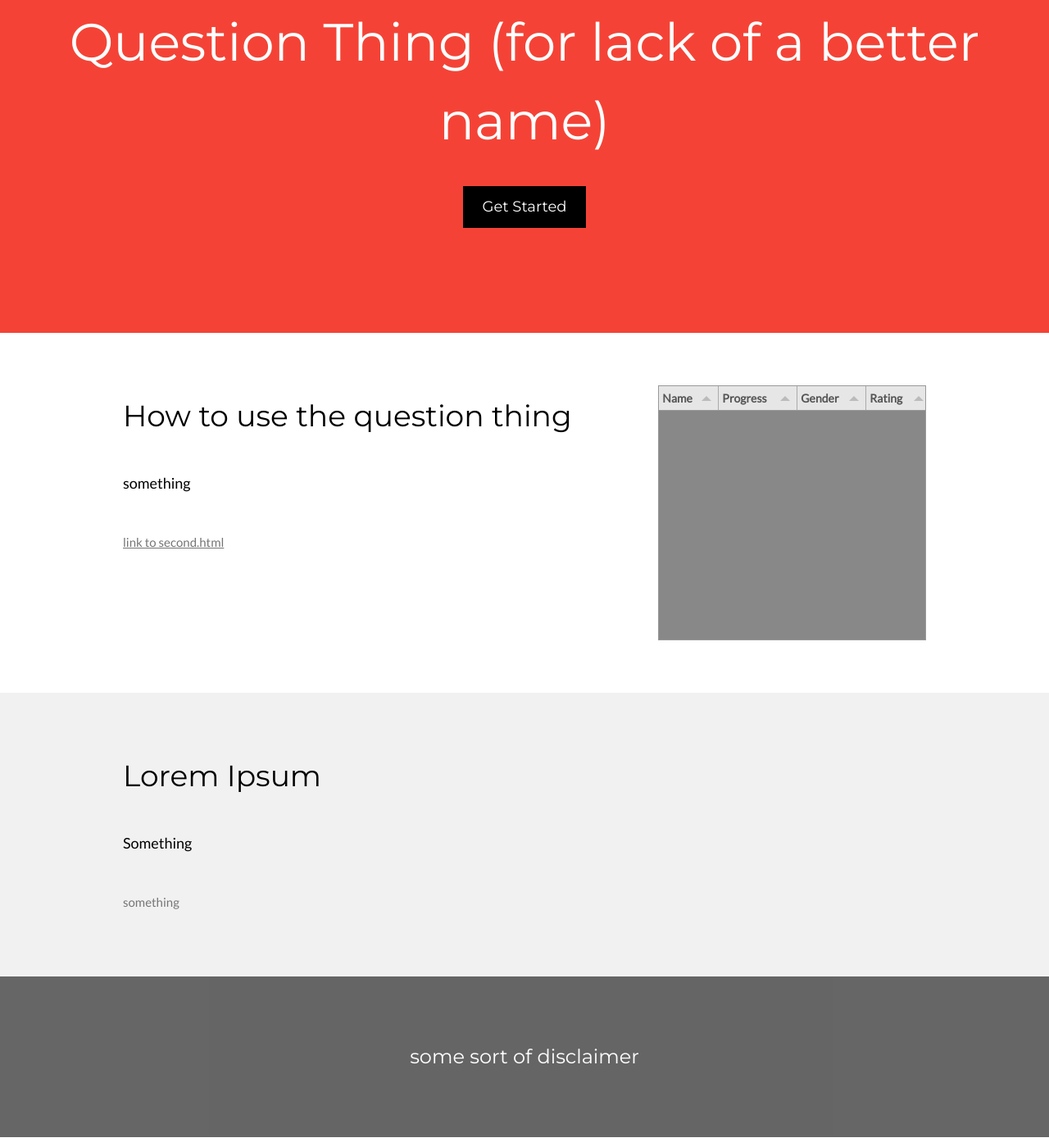
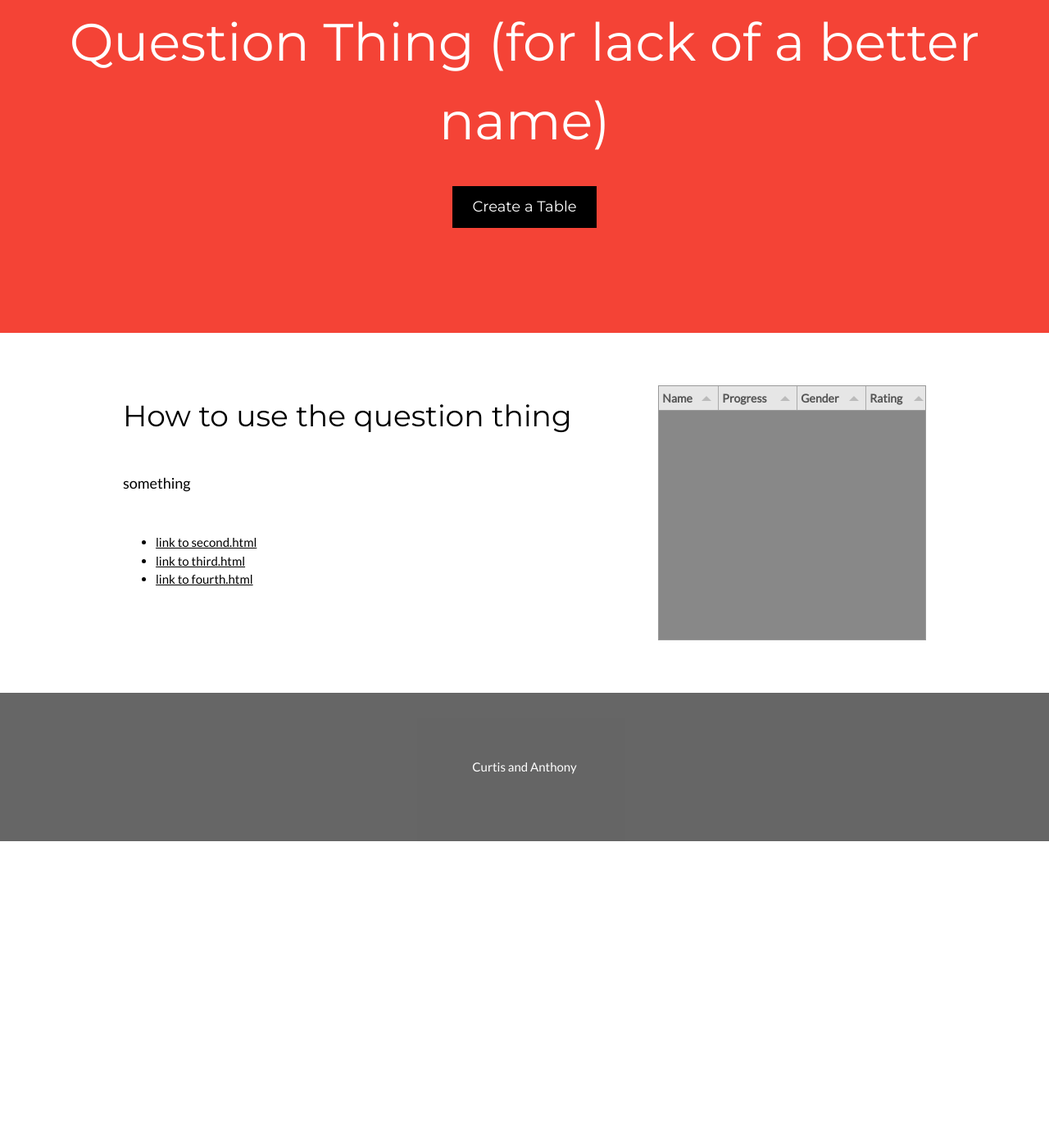
Before and after one commit to Curtisflo/questionthing, a plain HTML site: page index.html in a window 1280 px wide. Shown: the part 141-1540 px from the top of the page at 82% size. After the commit the page ends 1167 px from the top, so only its background shows below. Drawn offline with nearby package versions, Linux system fonts and the light colour scheme.

Commit message:
added navigation lists to move from each of the four pages

```diff
--- a/index.html
+++ b/index.html
@@ -19,7 +19,7 @@ body,h1,h2,h3,h4,h5,h6 {font-family: "Lato", sans-serif}
 <!-- Header -->
 <header class="w3-container w3-red w3-center" style="padding:128px 16px">
   <h1 class="w3-margin w3-jumbo">Question Thing (for lack of a better name)</h1>
-  <button class="w3-button w3-black w3-padding-large w3-large w3-margin-top">Get Started</button>
+  <button class="w3-button w3-black w3-padding-large w3-large w3-margin-top">Create a Table</button>
 </header>
 
 <!-- First Grid -->
@@ -29,32 +29,20 @@ body,h1,h2,h3,h4,h5,h6 {font-family: "Lato", sans-serif}
       <h1>How to use the question thing</h1>
       <h5 class="w3-padding-32">something</h5>
 
-      <p class="w3-text-grey"><a href = second.html>link to second.html</a></p>
+      <ul>
+        <li><a href = second.html>link to second.html</a></li>
+        <li><a href = third.html>link to third.html</a></li>
+        <li><a href = fourth.html>link to fourth.html</a></li>
+      </ul>
+
 	</div>
 	<div id="example-table"></div>
 
   </div>
 </div>
 
-<!-- Second Grid -->
-<div class="w3-row-padding w3-light-grey w3-padding-64 w3-container">
-  <div class="w3-content">
-
-    <div class="w3-twothird">
-      <h1>Lorem Ipsum</h1>
-      <h5 class="w3-padding-32">Something</h5>
-
-      <p class="w3-text-grey">something</p>
-    </div>
-  </div>
-</div>
-
-<div class="w3-container w3-black w3-center w3-opacity w3-padding-64">
-    <h1 class="w3-margin w3-xlarge">some sort of disclaimer</h1>
-</div>
-
 <!-- Footer -->
-<footer class="w3-container w3-padding-64 w3-center w3-opacity">
+<footer class="w3-container w3-black w3-center w3-opacity w3-padding-64">
  <p>Curtis and Anthony</p>
 </footer>
 
```
Also changed, not shown: fourth.html (+26 -3 lines), second.html (+7 -6 lines), third.html (+7 -6 lines).
